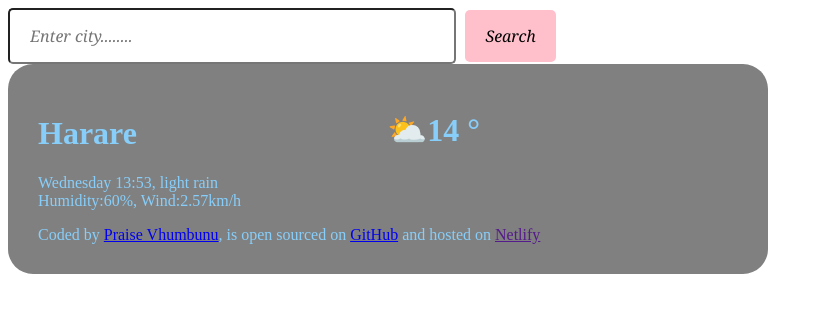
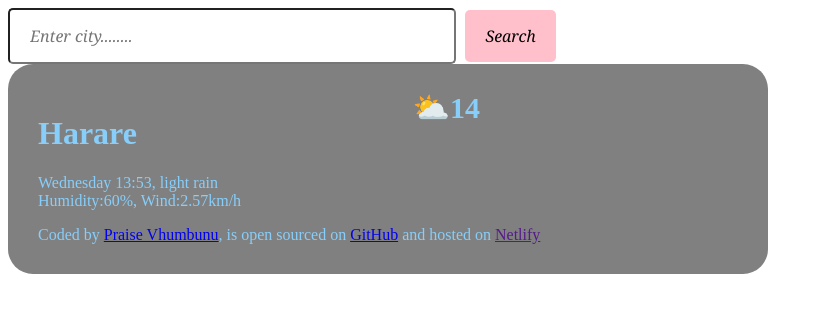
Before and after one commit to tinotendapraise/Weather-poject, a plain HTML site: page index.html in a window 1280 px wide. Shown: the whole page, without its empty margins (0-823 px from the left). Drawn offline with nearby package versions, Linux system fonts and the light colour scheme.

Commit message:
added styling to an element

```diff
--- a/index.css
+++ b/index.css
@@ -32,4 +32,6 @@ body {
   position: absolute;
   right: 800px;
   top: 90px;
+  font-size: 30px;
+  font-weight: bold;
 }
--- a/index.html
+++ b/index.html
@@ -32,9 +32,7 @@
               <span id="windspeed">Wind:2.57km/h</span>
             </p>
           </div>
-          <div id="temperature">
-            <h1>⛅14 &deg;</h1>
-          </div>
+          <div id="temperature">⛅14</div>
         </main>
 
         <footer>
```
